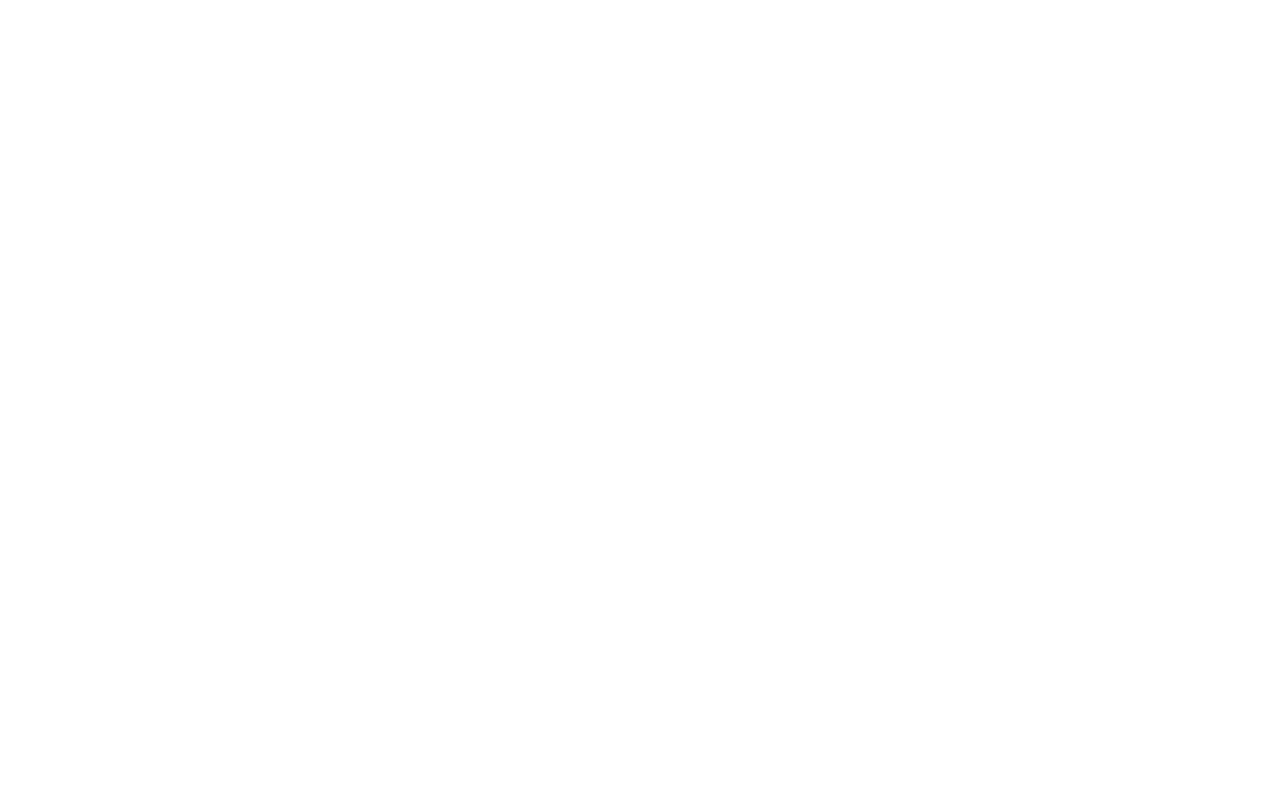
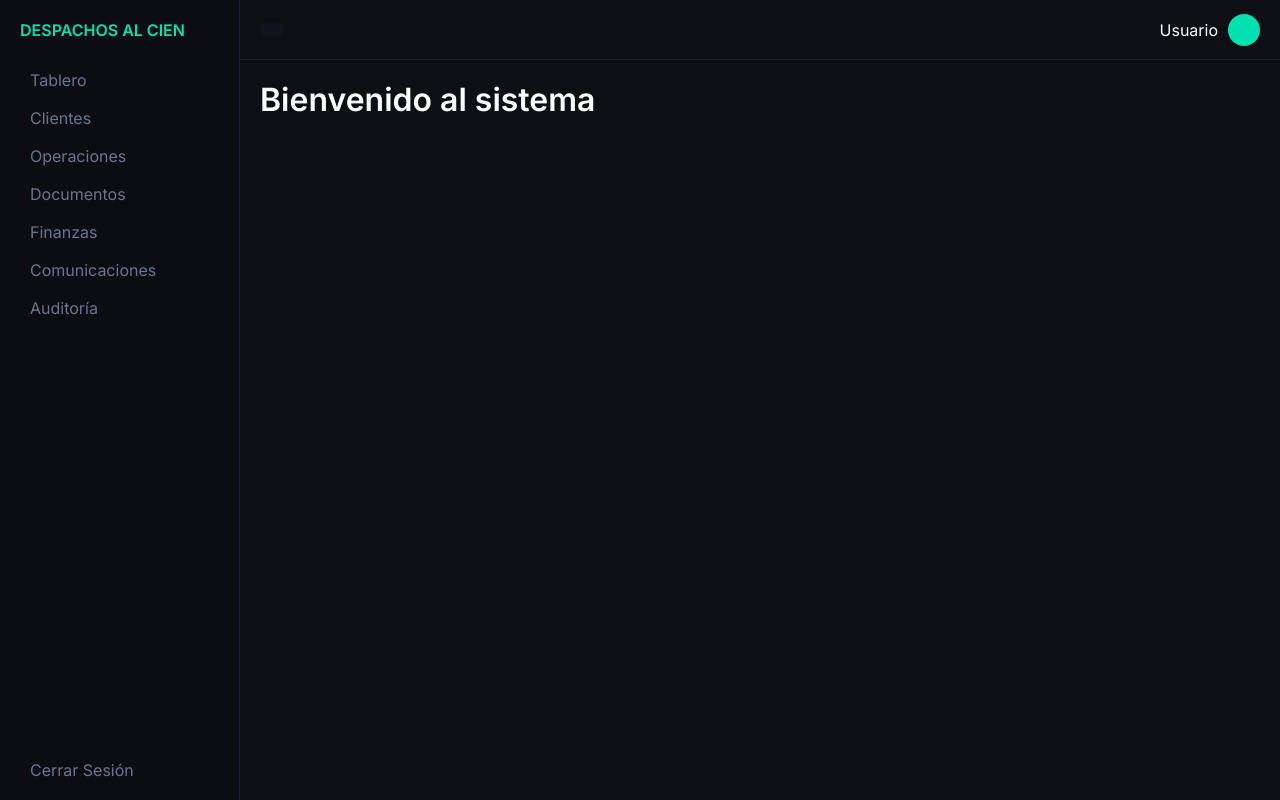
Before and after one commit to pamela-ramirez/gestion-operaciones-aduaneras-frontend, a React (Create React App) app: page /home in a window 1280 px wide. Before the commit this address had no page. Built offline with nearby package versions, Linux system fonts and the light colour scheme; the HTML template or start-up script is replaced by a standard one.

Commit message:
feat(home): implementar pantalla home y navegación post-login

```diff
--- a/src/App.jsx
+++ b/src/App.jsx
@@ -1,5 +1,6 @@
 import React from 'react';
 import Login from './pages/login/Login';
+import Home from './pages/home/Home';
 import { BrowserRouter, Routes, Route } from 'react-router-dom';
 
 
@@ -9,6 +10,7 @@
       <Routes>
 
         <Route path="/" element={ <Login/>} />
+        <Route path="/home" element={<Home />} />
 
       </Routes>
     </BrowserRouter>
--- /dev/null
+++ b/src/layouts/MainLayout.jsx
@@ -0,0 +1,18 @@
+import Sidebar from "./Sidebar";
+import Topbar from "./Topbar";
+import "./layout.css";
+
+export default function MainLayout({ children }) {
+  return (
+    <div className="layout-container">
+      <Sidebar />
+
+      <div className="layout-main">
+        <Topbar />
+        <div className="layout-content">
+          {children}
+        </div>
+      </div>
+    </div>
+  );
+}
--- /dev/null
+++ b/src/layouts/Sidebar.jsx
@@ -0,0 +1,43 @@
+import { useNavigate } from "react-router-dom";
+
+export default function Sidebar() {
+  const navigate = useNavigate();
+
+  const items = [
+    { label: "Tablero", icon: "pi pi-home", path: "/home" },
+    { label: "Clientes", icon: "pi pi-users", path: "/clientes" },
+    { label: "Operaciones", icon: "pi pi-briefcase", path: "/operaciones" },
+    { label: "Documentos", icon: "pi pi-file", path: "/documentos" },
+    { label: "Finanzas", icon: "pi pi-wallet", path: "/finanzas" },
+    { label: "Comunicaciones", icon: "pi pi-comments", path: "/comunicaciones" },
+    { label: "Auditoría", icon: "pi pi-search", path: "/auditoria" },
+  ];
+
+  return (
+    <div className="sidebar">
+      <div className="sidebar-logo">
+        DESPACHOS AL CIEN
+      </div>
+
+      <div className="sidebar-menu">
+        {items.map((item) => (
+          <div
+            key={item.label}
+            className="sidebar-item"
+            onClick={() => navigate(item.path)}
+          >
+            <i className={item.icon}></i>
+            <span>{item.label}</span>
+          </div>
+        ))}
+      </div>
+
+      <div className="sidebar-footer">
+        <div className="sidebar-item">
+          <i className="pi pi-sign-out"></i>
+          <span>Cerrar Sesión</span>
+        </div>
+      </div>
+    </div>
+  );
+}
--- /dev/null
+++ b/src/layouts/Topbar.jsx
@@ -0,0 +1,22 @@
+export default function Topbar() {
+  return (
+    <div className="topbar">
+
+      <div className="topbar-search">
+       {/*  <i className="pi pi-search" />
+        <input placeholder="Buscar despacho o DUA..." /> */}
+      </div>
+
+      <div className="topbar-right">
+        <i className="pi pi-bell"></i>
+      {/*   <i className="pi pi-cog"></i> */}
+
+        <div className="user">
+          <span>Usuario</span>
+          <div className="avatar" />
+        </div>
+      </div>
+
+    </div>
+  );
+}
--- /dev/null
+++ b/src/layouts/layout.css
@@ -0,0 +1,104 @@
+.layout-container {
+  display: flex;
+  height: 100vh;
+  background: #0d0f14;
+  font-family: 'Inter', sans-serif;
+}
+
+/* SIDEBAR */
+.sidebar {
+  width: 240px;
+  background: #0b0d12;
+  border-right: 1px solid #1c1f2b;
+  display: flex;
+  flex-direction: column;
+  padding: 20px;
+}
+
+.sidebar-logo {
+  color: #00e0b0;
+  font-weight: 700;
+  margin-bottom: 30px;
+}
+
+.sidebar-menu {
+  display: flex;
+  flex-direction: column;
+  gap: 18px;
+}
+
+.sidebar-item {
+  display: flex;
+  align-items: center;
+  gap: 10px;
+  color: #6b7591;
+  cursor: pointer;
+  transition: 0.2s;
+}
+
+.sidebar-item:hover {
+  color: #00e0b0;
+}
+
+.sidebar-footer {
+  margin-top: auto;
+}
+
+/* MAIN */
+.layout-main {
+  flex: 1;
+  display: flex;
+  flex-direction: column;
+}
+
+/* TOPBAR */
+.topbar {
+  height: 60px;
+  border-bottom: 1px solid #1c1f2b;
+  display: flex;
+  justify-content: space-between;
+  align-items: center;
+  padding: 0 20px;
+}
+
+.topbar-search {
+  background: #10131a;
+  padding: 8px 12px;
+  border-radius: 8px;
+  display: flex;
+  gap: 10px;
+  color: #6b7591;
+}
+
+.topbar-search input {
+  background: transparent;
+  border: none;
+  outline: none;
+  color: white;
+}
+
+.topbar-right {
+  display: flex;
+  align-items: center;
+  gap: 20px;
+  color: #6b7591;
+}
+
+.user {
+  display: flex;
+  align-items: center;
+  gap: 10px;
+  color: white;
+}
+
+.avatar {
+  width: 32px;
+  height: 32px;
+  background: #00e0b0;
+  border-radius: 50%;
+}
+
+/* CONTENT */
+.layout-content {
+  padding: 20px;
+}
--- a/src/pages/Login/Login.jsx
+++ b/src/pages/Login/Login.jsx
@@ -5,17 +5,25 @@
   import { Checkbox } from "primereact/checkbox";
   import { login } from "../../services/authService";
   import "./Login.css";
+import { useNavigate, Link } from "react-router-dom";
 
   export default function Login() {
     const [email, setEmail] = useState("");
     const [password, setPassword] = useState("");
     const [remember, setRemember] = useState(false);
+    const navigate = useNavigate();
 
     const handleLogin = async () => {
       try {
         const data = await login(email, password);
         localStorage.setItem("token", data.token);
         console.log("LOGIN OK", data);
+        console.log("TOKEN:", data.token);
+
+        console.log("ANTES NAVIGATE");
+        navigate("/home");
+        console.log("DESPUÉS NAVIGATE");
+
       } catch (error) {
         console.error(error);
       }
@@ -23,16 +31,13 @@
 
     return (
       <div className="login-container">
-
         {/* BACKGROUND FULL */}
         <div className="login-bg">
-
           {/* LEFT DARK OVERLAY */}
           <div className="login-left-overlay" />
 
           {/* CENTER CARD */}
           <div className="login-center">
-
             {/* Logo + Brand */}
             <div className="login-brand">
               <div className="login-logo">
@@ -44,7 +49,9 @@
             {/* Card */}
             <div className="login-card">
               <h2 className="login-title">Bienvenido</h2>
-            <p className="login-subtitle">Ingresa tus credenciales para acceder al portal.</p>
+              <p className="login-subtitle">
+                Ingresa tus credenciales para acceder al portal.
+              </p>
 
               <div className="field">
                 <label className="field-label">CORREO ELECTRÓNICO</label>
@@ -83,9 +90,17 @@
                     onChange={(e) => setRemember(e.checked)}
                     className="login-checkbox"
                   />
-                <label htmlFor="remember" className="remember-label" style={{ color: "#00e0b0" }}>Recordarme</label>
+                  <label
+                    htmlFor="remember"
+                    className="remember-label"
+                    style={{ color: "#00e0b0" }}
+                  >
+                    Recordarme
+                  </label>
                 </div>
-              <a href="#" className="forgot-link">Olvidé mi contraseña</a>
+                <Link to="/recuperar" className="forgot-link">
+                  Olvidé mi contraseña
+                </Link>
               </div>
 
               <Button
@@ -98,7 +113,9 @@
 
               <p className="login-register">
                 ¿No tienes una cuenta?{" "}
-              <a href="#" className="register-link">Contacta al administrador</a>
+                <Link to="/recuperar" className="forgot-link">
+                  Olvidé mi contraseña
+                </Link>
               </p>
             </div>
           </div>
@@ -108,7 +125,6 @@
             <span>OPERACIONES</span>
             <span>ADUANERAS</span>
           </div>
-
         </div>
       </div>
     );
--- /dev/null
+++ b/src/pages/home/Home.jsx
@@ -0,0 +1,9 @@
+import MainLayout from "../../layouts/MainLayout";
+
+export default function Home() {
+  return (
+    <MainLayout>
+      <h1 style={{ color: "white" }}>Bienvenido al sistema</h1>
+    </MainLayout>
+  );
+}
```
Lines whose indentation alone changed are shown as unchanged.
